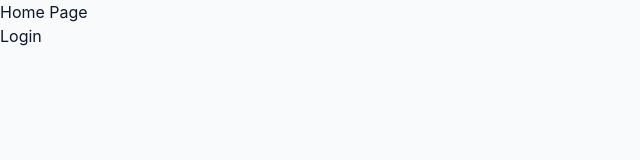
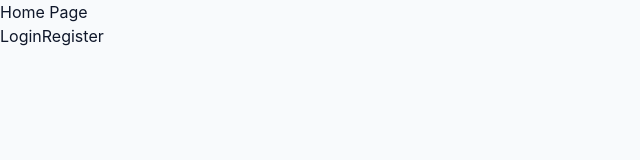
Before and after one commit to mmakar137/notes, a React (Vite) app: page / in a window 1280 px wide. Shown: the top 160 px of the page, without its empty margins (0-640 px from the left). Built offline with nearby package versions, Linux system fonts and the light colour scheme.

Commit message:
feat: add registration link to home page

```diff
--- a/src/App.tsx
+++ b/src/App.tsx
@@ -14,6 +14,7 @@ const router = createBrowserRouter([
         Home Page
         <div>
           <Link to="/login">Login</Link>
+          <Link to="/register">Register</Link>
         </div>
       </div>
     ),
```
